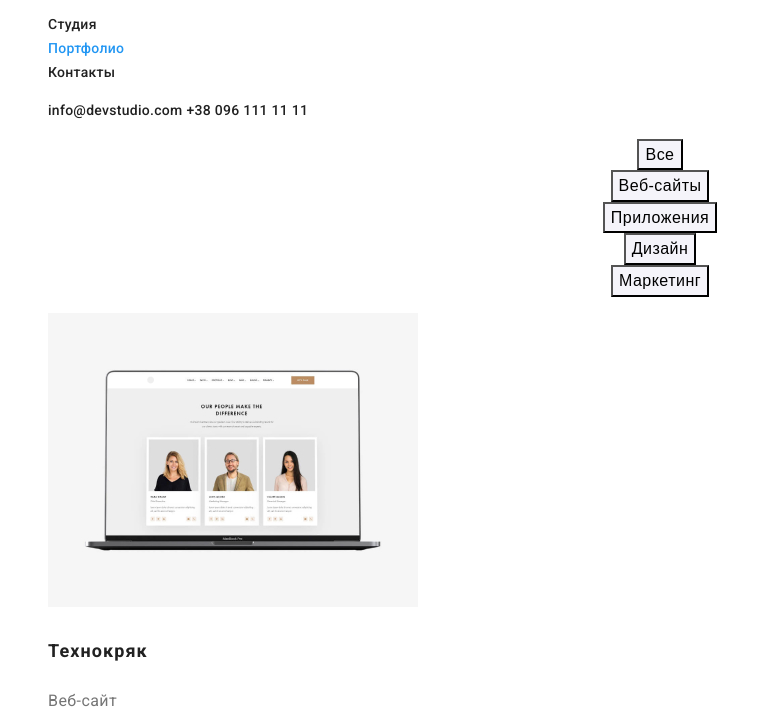
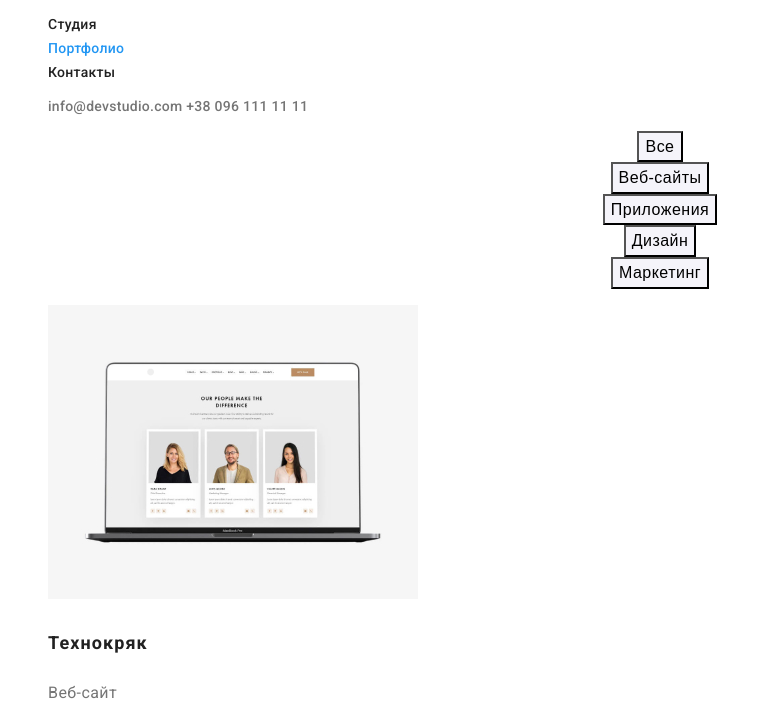
Before and after one commit to mat-levch/goit-markup-hw-02, a plain HTML site: page portfolio.html in a window 1280 px wide. Shown: the part 41-761 px from the top of the page, without its empty margins (0-772 px from the left). Drawn offline with Linux system fonts and the light colour scheme.

Commit message:
Update portfolio.html

```diff
--- a/portfolio.html
+++ b/portfolio.html
@@ -20,10 +20,10 @@
         <li><a href="" class="link" >Контакты</a></li>
       </ul>
 
-      <ul class="site-nav list">
+      <ul class="site-nav-contact list" >
         <li>
-          <a href="mailto:info@devstudio.com" class="link">info@devstudio.com</a>
-          <a href="tel:+380961111111" class="link">+38 096 111 11 11 </a>
+          <a href="mailto:info@devstudio.com" class="site-nav-contact">info@devstudio.com</a>
+          <a href="tel:+380961111111" class="site-nav-contact">+38 096 111 11 11 </a>
         </li>
       </ul>
     </nav>
```
